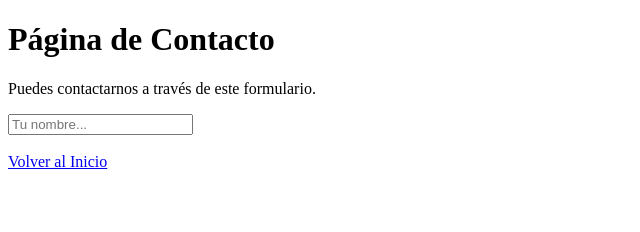
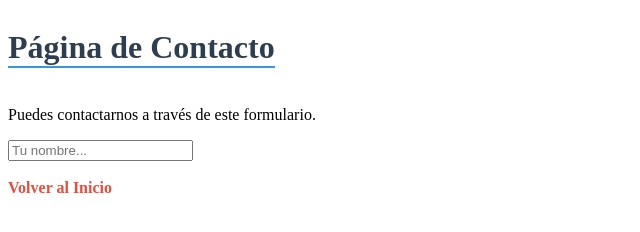
Before and after one commit to svilcam671/RepositorioVS, a plain HTML site: page proyectohtml/paginacontactos.html in a window 1280 px wide. Shown: the whole page, without its empty margins (0-640 px from the left). Drawn offline with Linux system fonts and the light colour scheme.

Commit message:
versión 5

```diff
--- /dev/null
+++ b/proyectohtml/css/paginacontactos.css
@@ -0,0 +1,15 @@
+h1 {
+    color: #2c3e50;
+    border-bottom: 2px solid #3498db;
+    display: inline-block;
+}
+
+a {
+    color: #e74c3c;
+    text-decoration: none;
+    font-weight: bold;
+}
+
+a:hover {
+    text-decoration: underline;
+}
--- a/proyectohtml/paginacontactos.html
+++ b/proyectohtml/paginacontactos.html
@@ -1,6 +1,7 @@
 <!DOCTYPE html>
 <html>
 <head>
+    <link rel="stylesheet" href="css/paginacontactos.css">
     <title>Contactos</title>
 </head>
 <body>
```
